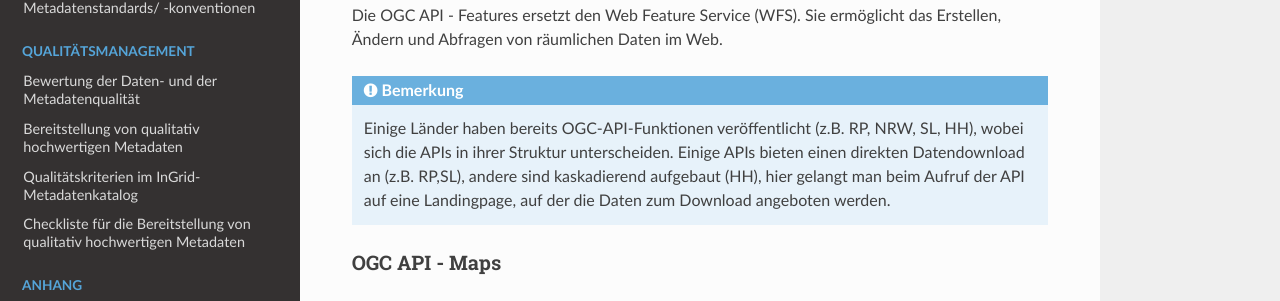
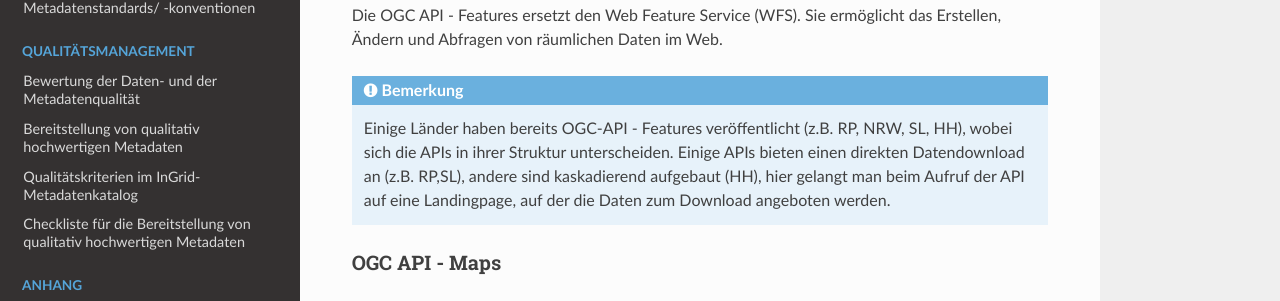
Before and after one commit to tomiwo/ingrid-mdk-st-high-quality-metadata, a Sphinx documentation site: the page built from docs/anhang/zukunft.rst, in a window 1280 px wide and 900 px high, scrolled down 882 px. Shown: the part 217-518 px from the top of the window. Built offline with Sphinx 7.4.7 and the Read the Docs theme 3.1.0, drawn with Linux system fonts in a browser that asks for light colours.

Commit message:
Update zukunft.rst

```diff
--- a/docs/anhang/zukunft.rst
+++ b/docs/anhang/zukunft.rst
@@ -47,7 +47,7 @@ OGC API - Features
 
 Die OGC API - Features ersetzt den Web Feature Service (WFS). Sie ermöglicht das Erstellen, Ändern und Abfragen von räumlichen Daten im Web.
 
-.. note:: Einige Länder haben bereits OGC-API-Funktionen veröffentlicht (z.B. RP, NRW, SL, HH), wobei sich die APIs in ihrer Struktur unterscheiden. Einige APIs bieten einen direkten Datendownload an (z.B. RP,SL), andere sind kaskadierend aufgebaut (HH), hier gelangt man beim Aufruf der API auf eine Landingpage, auf der die Daten zum Download angeboten werden.
+.. note:: Einige Länder haben bereits OGC-API - Features veröffentlicht (z.B. RP, NRW, SL, HH), wobei sich die APIs in ihrer Struktur unterscheiden. Einige APIs bieten einen direkten Datendownload an (z.B. RP,SL), andere sind kaskadierend aufgebaut (HH), hier gelangt man beim Aufruf der API auf eine Landingpage, auf der die Daten zum Download angeboten werden.
 
 
 OGC API - Maps
```
